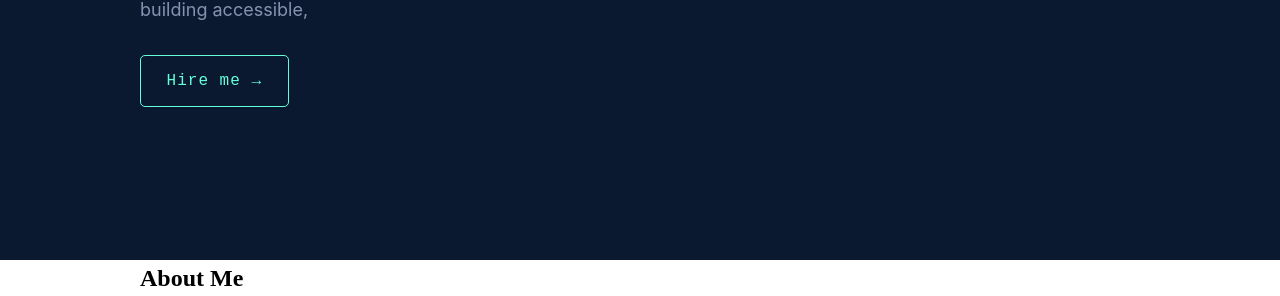
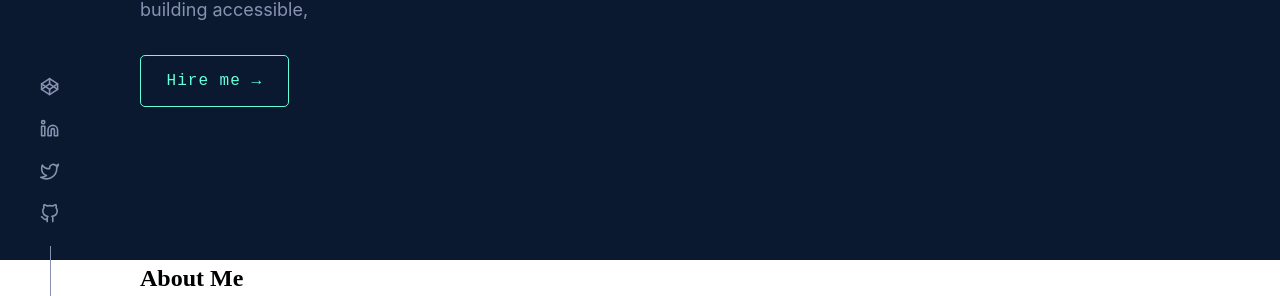
Before and after one commit to alialaba/my-portfolio, a React (Create React App) app: page / in a window 1280 px wide. Shown: the part 454-750 px from the top of the page. Built offline with nearby package versions, Linux system fonts and the light colour scheme.

Commit message:
style: style component to sticky positioning

```diff
--- a/src/App.js
+++ b/src/App.js
@@ -5,6 +5,7 @@ import ExperienceSection from "./components/ExperienceSection";
 import Navbar from "./components/Navbar"
 import ProfileSection from "./components/ProfileSection";
 import WorkSection from "./components/WorkSection";
+import SocialCustom from "./components/SocialCustom";
 
 export default function App() {
 
@@ -37,6 +38,7 @@ export default function App() {
   <ExperienceSection/>
   <WorkSection/>
   <ContactSection/>
+  <SocialCustom/>
 </main>
     </div>
   );
--- /dev/null
+++ b/src/components/SocialCustom.jsx
@@ -0,0 +1,37 @@
+import {FiTwitter, FiGithub, FiLinkedin, FiCodepen} from "react-icons/fi";
+// import {contactLinks} from "../data"
+export default function  SocialCustom (){
+
+    return(
+
+        <footer className="footer-section">
+     <div className="container">
+         <div className="footer-section-content">
+            <ul className="footer-section-list">
+            <li className="footer-section-list__item" >
+                    <a href="codepen.com" alt="Codepen" className="footer-section-social__link">
+                       <FiCodepen/>
+                    </a>
+            </li>
+            <li className="footer-section-list__item" >
+                    <a href="linkedin.com/in/alialaba01" alt="Linkedin" className="footer-section-social__link">
+                        <FiLinkedin/>
+                    </a>
+            </li>
+            <li className="footer-section-list__item">
+                    <a href="twitter.com/@thisaliaba" alt="Twitter" className="footer-section-social__link">
+                        <FiTwitter/>
+                    </a>
+            </li>
+            <li className="footer-section-list__item">
+                    <a href="github.com/alialaba" alt="Github" className="footer-section-social__link">
+                        <FiGithub/>
+                    </a>
+            </li>
+            </ul>
+         </div>
+     </div>
+ </footer>
+
+    )
+}
--- a/src/styles/main.css
+++ b/src/styles/main.css
@@ -307,4 +307,56 @@ p, h1, h2, h3, h4, h5, h6 {
     font-size: 1rem;
   }
 }
+
+.main .footer-section {
+  position: relative;
+}
+
+.main .footer-section-list {
+  position: fixed;
+  bottom: 0;
+  left: 0;
+  right: 0;
+  margin-bottom: 100px;
+  display: -webkit-box;
+  display: -ms-flexbox;
+  display: flex;
+  -webkit-box-orient: vertical;
+  -webkit-box-direction: normal;
+      -ms-flex-direction: column;
+          flex-direction: column;
+}
+
+.main .footer-section-list::after {
+  position: absolute;
+  content: " ";
+  top: 100%;
+  bottom: 0;
+  left: 50px;
+  margin: 0 auto;
+  width: 1px;
+  height: 100%;
+  background-color: #8892b0;
+}
+
+.main .footer-section-list__item {
+  margin-bottom: 1rem;
+}
+
+.main .footer-section-social__link {
+  display: inline-block;
+  text-decoration: none;
+  color: #8892b0;
+  font-size: 1.2rem;
+}
+
+.main .footer-section-social__link:hover {
+  color: #64ffda;
+}
+
+@media (max-width: 499px), (min-width: 500px) and (max-width: 768px) {
+  .main .footer-section-list {
+    display: none;
+  }
+}
 /*# sourceMappingURL=main.css.map */
--- a/src/styles/main.scss
+++ b/src/styles/main.scss
@@ -270,4 +270,63 @@
 
 
 
+
+
+
+    .footer-section{
+        position:relative;
+        &-list{
+            position: fixed;
+            bottom: 0;
+            left:0;
+            right:0;
+            margin-bottom: 100px;
+            display: flex;
+            flex-direction: column;
+
+
+
+            &::after{
+                position: absolute;
+                content:" ";
+                top:100%;
+                bottom: 0;
+                left:50px;
+                margin:0 auto;
+                width: 1px;
+                height: 100%;
+                background-color: $slate;
+
+            }
+
+
+        }
+
+        &-list__item{
+            margin-bottom: 1rem;
+        }
+
+        &-social__link{
+            display: inline-block;
+            text-decoration: none;
+            color:$slate;
+            font-size: 1.2rem;
+
+            &:hover{
+                color:$br-dark-green;
+            }
+        }
+
+
+                //for mobile and tablet view
+      @media #{$break1, $break2}{
+     &-list{
+        display: none;
+    }
+
 }
+    }
+
+
+
+}
```
Also changed, not shown: src/components/ContactSection.jsx (+0 -33 lines), src/data.js (+30 -0 lines), 2 other files (tests, documents, lock files or other folders).
